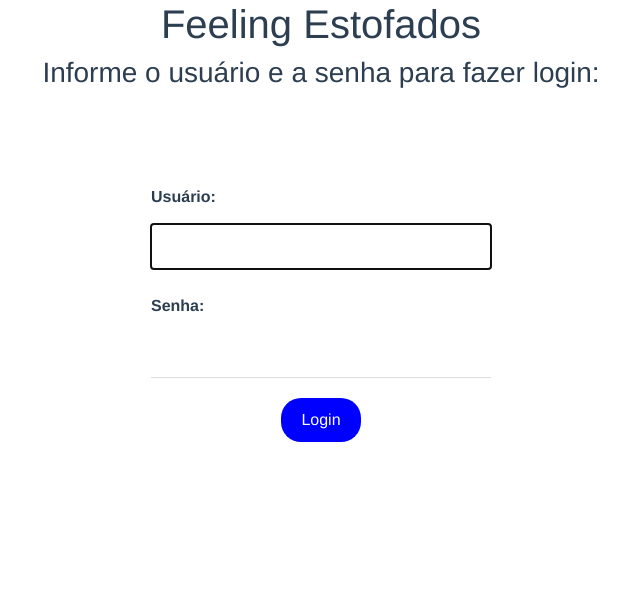
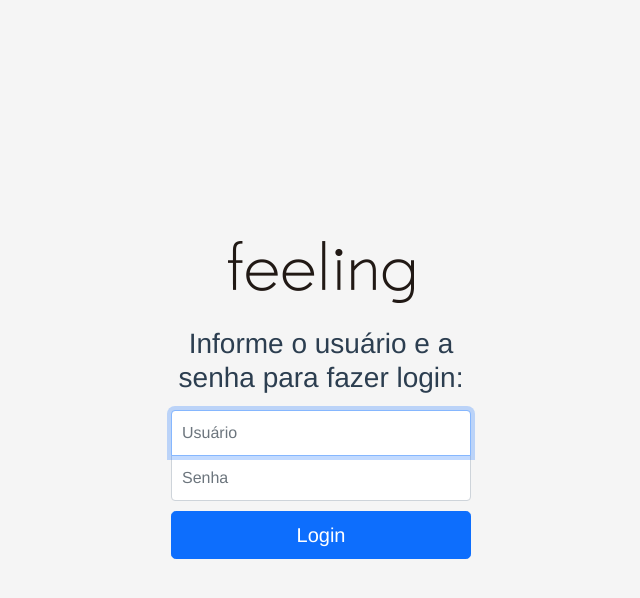
Before and after one commit to cadumancini/feeling-estofados, a Vue app: page /login in a window 1280 px wide. Shown: the top 598 px of the page, without its empty margins (319-959 px from the left). Built offline with nearby package versions, Linux system fonts and the light colour scheme.

Commit message:
Login Page pronta

```diff
--- a/src/App.vue
+++ b/src/App.vue
@@ -7,19 +7,7 @@
   font-family: Avenir, Helvetica, Arial, sans-serif;
   -webkit-font-smoothing: antialiased;
   -moz-osx-font-smoothing: grayscale;
+  height: 100%;
   color: #2c3e50;
 }
-
-#nav {
-  padding: 30px;
-}
-
-#nav a {
-  font-weight: bold;
-  color: #2c3e50;
-}
-
-#nav a.router-link-exact-active {
-  color: #42b983;
-}
 </style>
--- a/src/components/TreeItem.vue
+++ b/src/components/TreeItem.vue
@@ -145,7 +145,7 @@ export default {
 }
 </script>
 
-<style>
+<style scoped>
  li {
    margin: 10px 10px;
    color: black;
--- a/src/views/GerarPedido.vue
+++ b/src/views/GerarPedido.vue
@@ -135,7 +135,7 @@ export default {
 }
 </script>
 
-<style>
+<style scoped>
   .mouseHover {
     cursor: pointer;
   }
--- a/src/views/Home.vue
+++ b/src/views/Home.vue
@@ -22,7 +22,7 @@ export default {
 
 </script>
 
-<style>
+<style scoped>
   ul {
     padding-left: 1em;
     line-height: 1.5em;
--- a/src/views/Login.vue
+++ b/src/views/Login.vue
@@ -1,13 +1,13 @@
 <template>
-  <h1>Feeling Estofados</h1>
-  <h3>Informe o usuário e a senha para fazer login:</h3>
-  <form class="formLogin" @submit.prevent="handleSubmit">
-    <label class="labelLogin">Usuário:</label>
-    <input class="inputLogin" type="text" required v-model="user" ref="inputUser">
-    <label class="labelLogin">Senha:</label>
-    <input class="inputLogin" type="password" required v-model="password">
-    <button class="buttonLogin">Login</button>
-  </form>
+  <div class="text-center login-page">
+    <form class="form-signin" @submit.prevent="handleSubmit">
+      <img src="../assets/feeling.png" class="mb-4">
+      <h1 class="h3 mb-3 font-weight-normal">Informe o usuário e a senha para fazer login:</h1>
+      <input class="form-control" type="text" id="inputUsuario" placeholder="Usuário" required autofocus v-model="user" ref="inputUser">
+      <input class="form-control" type="password" id="inputSenha" placeholder="Senha" required v-model="password">
+      <button class="btn btn-lg btn-primary btn-block">Login</button>
+    </form>
+  </div>
 </template>
 
 <script>
@@ -47,11 +47,61 @@ export default {
 }
 </script>
 
-<style>
-  h1, h3 {
-    text-align: center;
+<style scope>
+  html, body {
+    height: 100%;
+    /* background-color: #f5f5f5; */
   }
-  .formLogin {
+  .login-page {
+    display: -ms-flexbox;
+    display: -webkit-box;
+    display: flex;
+    -ms-flex-align: center;
+    -ms-flex-pack: center;
+    -webkit-box-align: center;
+    align-items: center;
+    -webkit-box-pack: center;
+    justify-content: center;
+    padding-top: 40px;
+    padding-bottom: 40px;
+    height: 100%;
+    background-color: #f5f5f5;
+  }
+
+  .form-signin {
+    width: 100%;
+    max-width: 330px;
+    padding: 15px;
+    margin: 0 auto;
+  }
+
+  .form-signin .form-control {
+    position: relative;
+    box-sizing: border-box;
+    height: auto;
+    padding: 10px;
+    font-size: 16px;
+  }
+
+  .form-signin .form-control:focus {
+    z-index: 2;
+  }
+
+  .form-signin input[type="text"] {
+    margin-bottom: -1px;
+    border-bottom-right-radius: 0;
+    border-bottom-left-radius: 0;
+  }
+  .form-signin input[type="password"] {
+    margin-bottom: 10px;
+    border-top-left-radius: 0;
+    border-top-right-radius: 0;
+  }
+  .btn-block {
+    display: block;
+    width: 100%;
+  }
+  /* .formLogin {
       max-width: 420px;
       margin: 30px auto;
       text-align: left;
@@ -83,5 +133,5 @@ export default {
   }
   .submit {
     text-align: center;
-  }
+  } */
 </style>
```
Also changed, not shown: src/assets/feeling.png (added).
